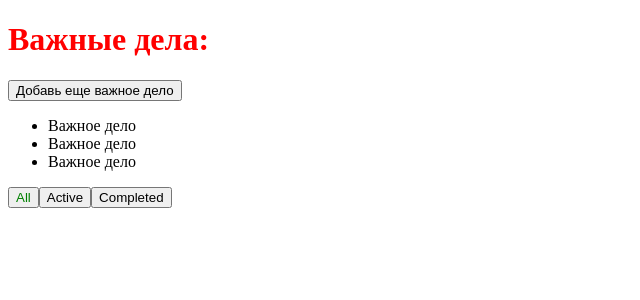
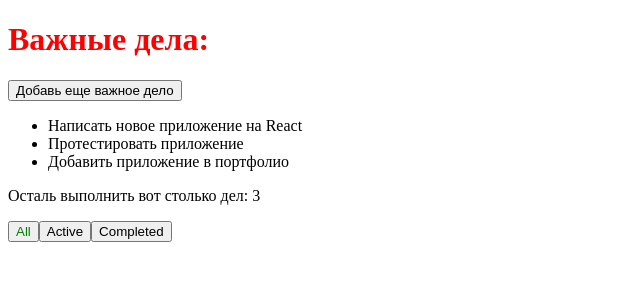
Before and after one commit to WebHeroSchool/Anastassia_React_todo, a React (Create React App) app: page / in a window 1280 px wide. Shown: the top 300 px of the page, without its empty margins (0-640 px from the left). Built offline with nearby package versions, Linux system fonts and the light colour scheme.

Commit message:
added props

```diff
--- a/src/components/App/App.js
+++ b/src/components/App/App.js
@@ -3,11 +3,13 @@ import InputItem from "../InputItem/InputItem";
 import ItemList from "../ItemList/ItemList";
 import Footer from "../Footer/Footer";
 
+const todoItem = 'Написать новое приложение на React';
+
 const App = () => (<div>
     <h1 style={{color: 'red'}}>Важные дела:</h1>
     <InputItem/>
-    <ItemList/>
-    <Footer/>
+    <ItemList todoItem={todoItem} />
+    <Footer count={3}/>
 </div>);
 
 export default App;
--- a/src/components/Footer/Footer.js
+++ b/src/components/Footer/Footer.js
@@ -1,6 +1,7 @@
 import React from 'react';
 
-const Footer = () => (<div>
+const Footer = ({count}) => (<div>
+    <p>Осталь выполнить вот столько дел: {count}</p>
     <button style={{color: 'green'}}>All</button>
     <button>Active</button>
     <button>Completed</button>
--- /dev/null
+++ b/src/components/Item/Item.js
@@ -0,0 +1,7 @@
+import React from 'react';
+
+const Item = ({todoItem}) => (<div>
+    {todoItem}
+</div>);
+
+export default Item;
--- a/src/components/ItemList/ItemList.js
+++ b/src/components/ItemList/ItemList.js
@@ -1,9 +1,10 @@
 import React from 'react';
+import Item from "../Item/Item";
 
-const ItemList = () => (<ul>
-    <li>Важное дело</li>
-    <li>Важное дело</li>
-    <li>Важное дело</li>
+const ItemList = ({todoItem}) => (<ul>
+    <li><Item todoItem={todoItem} /></li>
+    <li><Item todoItem={'Протестировать приложение'}/></li>
+    <li><Item todoItem={'Добавить приложение в портфолио'}/></li>
 </ul>);
 
 export default ItemList;
```
Also changed, not shown: 1 other file (tests, documents, lock files or other folders).
